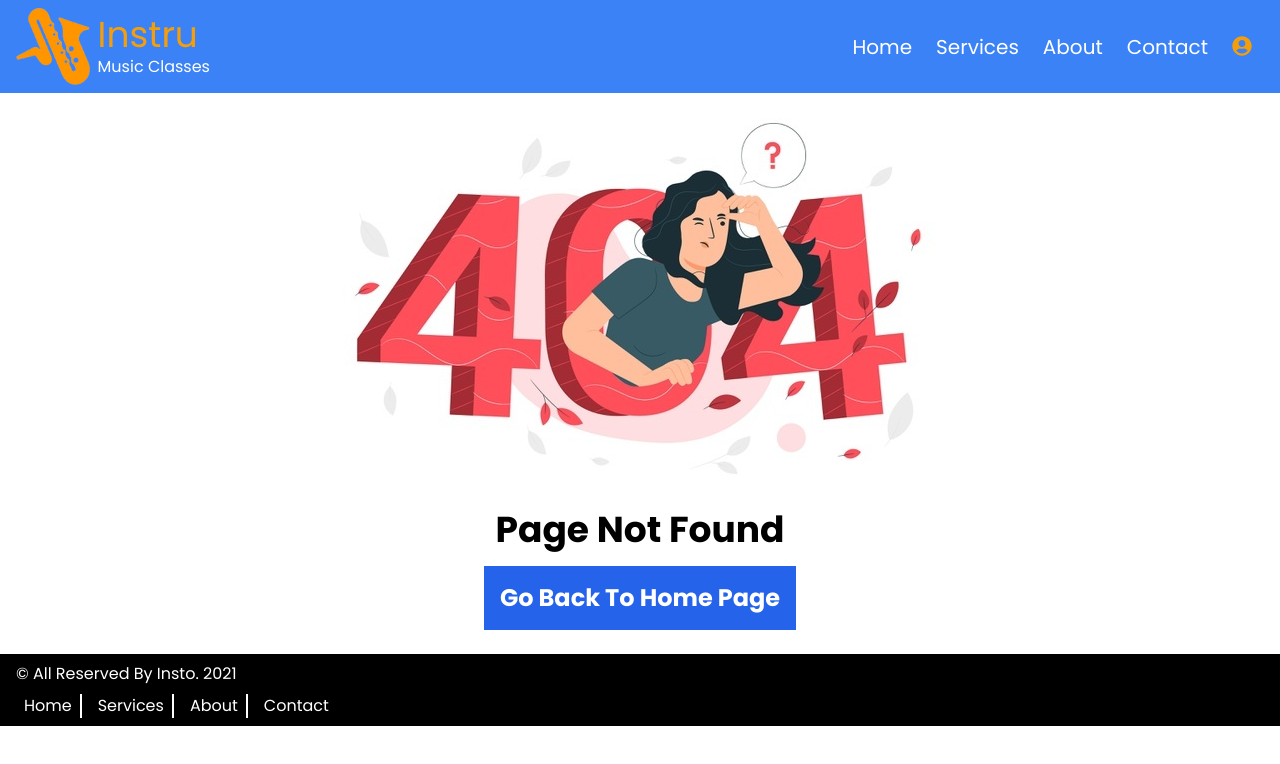
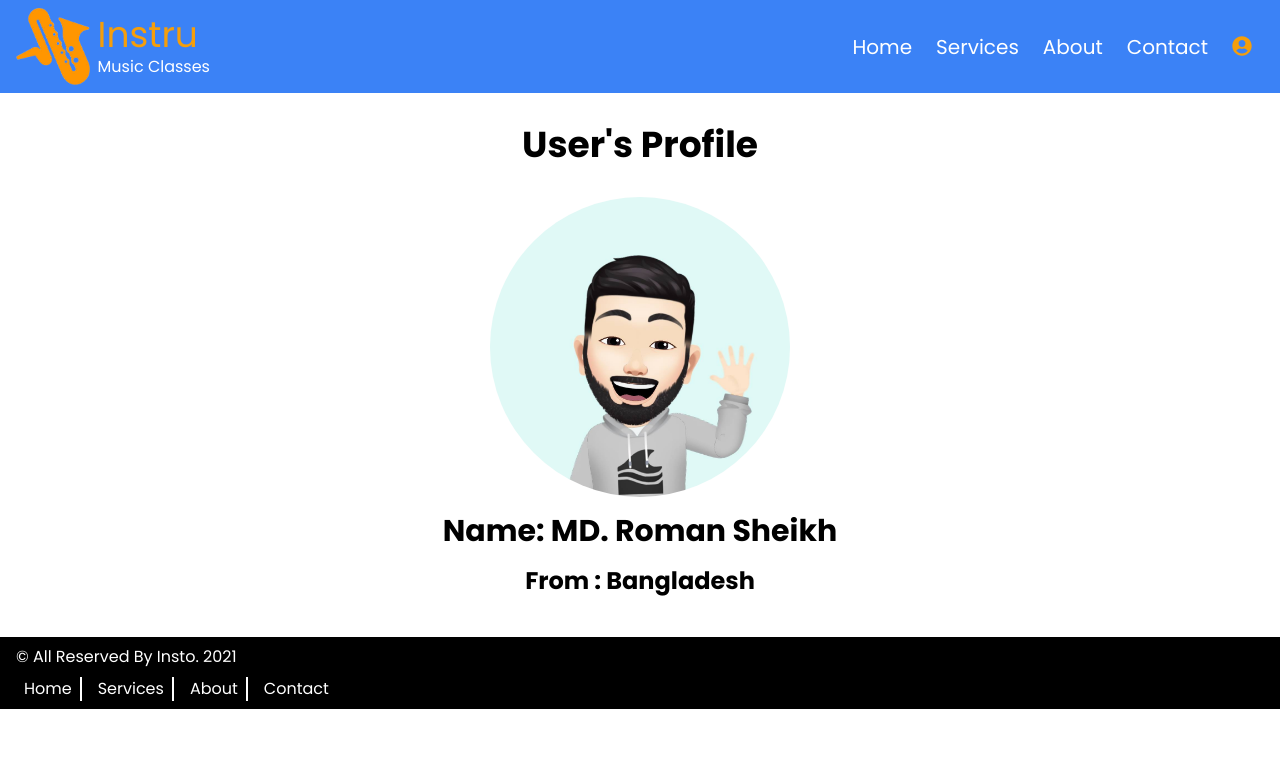
Before and after one commit to RomanSheikh99/Instru-Music-Classes, a React (Create React App) app: page /profile in a window 1280 px wide. Before the commit this address had no page. Shown: the top 764 px of the page. Built offline with nearby package versions, Linux system fonts and the light colour scheme.

Commit message:
--- Auto-Git Commit ---

```diff
--- a/src/App.js
+++ b/src/App.js
@@ -5,6 +5,7 @@ import Footer from "./components/Footer/Footer";
 import Header from "./components/Header/Header";
 import Home from "./components/Home/Home";
 import NotFound from "./components/NotFound/NotFound";
+import Profile from "./components/Profile/Profile";
 import Services from "./components/Services/Services";
 
 function App() {
@@ -28,6 +29,9 @@ function App() {
           <Route path="/contact">
             <Contact></Contact>
           </Route>
+          <Route path="/profile">
+            <Profile></Profile>
+          </Route>
           <Route path="*">
             <NotFound></NotFound>
           </Route>
--- a/src/components/About/About.js
+++ b/src/components/About/About.js
@@ -5,10 +5,12 @@ import story from '../../images/story.jpg'
 const About = () => {
     return (
         <div className="mt-10 px-8">
+            {/* about section */}
             <div>
                 <h2 className="text-center my-4 text-4xl font-bold">About Instru...</h2>
                 <p className="text-center text-xl mb-10">Top class music school in the world</p>
             </div>
+            {/* mession section */}
             <div className="grid grid-cols-2 gap-8 mb-12">
                 <div className="">
                     <img className="" src={messionImg} alt="" />
@@ -18,6 +20,7 @@ const About = () => {
                     <p className="text-justify leading-8">Music must first be defined and distinguished from speech, and from animal and bird cries. We discuss the stages of hominid anatomy that permit music to be perceived and created, with the likelihood of both Homo neanderthalensis and Homo sapiens both being capable. The earlier hominid ability to emit sounds of variable pitch with some meaning shows that music at its simplest level must have predated speech. The possibilities of anthropoid motor impulse suggest that rhythm may have preceded melody, though full control of rhythm may well not have come any earlier than the perception of music above. </p>
                 </div>
             </div>
+            {/* story section */}
             <div className="grid grid-cols-2 gap-8 my-12">
                 <div className="">
                 <h2 className="text-4xl mb-8">Our Story</h2>
--- a/src/components/Benner/Benner.js
+++ b/src/components/Benner/Benner.js
@@ -1,6 +1,7 @@
 import React from 'react';
 import './benner.css'
 
+// benner component
 const Benner = () => {
     return (
         <div className="bennerBg">
--- a/src/components/Benner/benner.css
+++ b/src/components/Benner/benner.css
@@ -1,3 +1,4 @@
+/* benner css */
 .bennerBg{
     background: linear-gradient(#000000ab,#000000ab), url('../../images/bg.jpg');
     background-position: center center;
--- a/src/components/Contact/Contact.js
+++ b/src/components/Contact/Contact.js
@@ -1,6 +1,7 @@
 import React from 'react';
 import map from '../../images/map.jpeg'
 
+// contact component
 const Contact = () => {
     return (
         <div >
@@ -9,6 +10,7 @@ const Contact = () => {
                 <div>
                     <img src={map} alt="" />
                 </div>
+                {/* Email section */}
                 <div>
                     <input className="mb-6 border-2 w-3/4 p-2 border-gray-300 rounded-lg" type="email" placeholder="Enter Your Email" /><br />
                     <textarea className="mb-6 border-2 w-3/4 p-2 border-gray-300 rounded-lg" placeholder="type your message" cols="30" rows="10"></textarea><br />
--- a/src/components/FeaturedCourse/FeaturedCourse.js
+++ b/src/components/FeaturedCourse/FeaturedCourse.js
@@ -3,6 +3,7 @@ import { Link } from 'react-router-dom';
 import useCourse from '../../hooks/useCourse';
 import Service from '../Service/Service';
 
+// featured course component
 const FeaturedCourse = () => {
     const courses = useCourse();
     return (
@@ -17,6 +18,7 @@ const FeaturedCourse = () => {
                 </div>: [])
             }
             </div>
+            {/* add see more button */}
             <div className="flex justify-end">
                 <Link className="text-yellow-400 mt-4" to="/services">See All Courses...</Link>
             </div>
--- /dev/null
+++ b/src/components/Profile/Profile.js
@@ -0,0 +1,18 @@
+import React from 'react';
+import profile from '../../images/profile.jpg'
+
+
+const Profile = () => {
+    return (
+        <div className="text-center">
+            <h1 className="text-4xl font-bold my-8">User's Profile</h1>
+            <div style={{height: '300px', width: '300px', borderRadius: '50%', overflow: 'hidden'}} className="flex justify-center items-center mx-auto">
+                <img className="" src={profile} alt="" />
+            </div>
+            <h2 className="text-3xl font-bold my-4">Name: MD. Roman Sheikh</h2>
+            <h2 className="text-2xl font-bold mb-10">From : Bangladesh</h2>
+        </div>
+    );
+};
+
+export default Profile;
```
Also changed, not shown: .autogit/logs/log-4-9-2021-11-2-17.txt (added).
